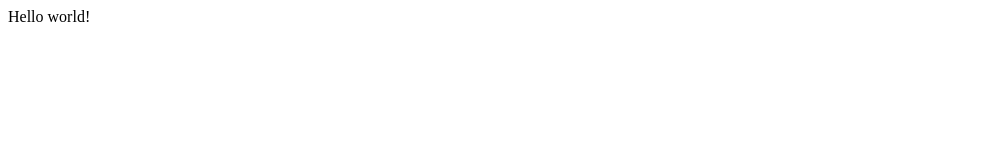
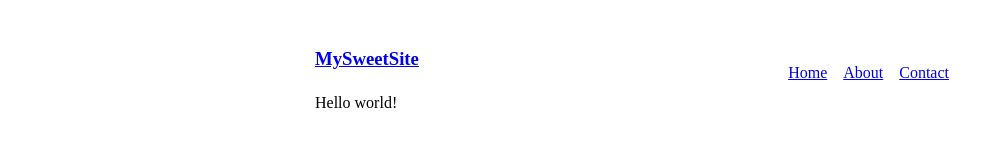
Before and after one commit to nealthom/myBlog, a Gatsby site: page / in a window 1280 px wide. Shown: the whole page, without its empty margins (0-1002 px from the left). Built offline with nearby package versions, Linux system fonts and the light colour scheme; Gatsby itself is replaced by a stand-in of ours.

Commit message:
getting started with about and contact

```diff
--- /dev/null
+++ b/src/components/layout.js
@@ -0,0 +1,24 @@
+import React from "react"
+import { Link } from "gatsby"
+
+const ListLink = ({ to, children }) => (
+  <li style={{ display: `inline-block`, marginRight: `1rem` }}>
+    <Link to={to}>{children}</Link>
+  </li>
+)
+export default ({ children }) => (
+  <div style={{ margin: `3rem auto`, maxWidth: 650, padding: `0 1rem` }}>
+    <header style={{ marginBottom: `1.5rem` }}>
+      <Link to="/" style={{ textShadow: `none`, backgroundImage: `none` }}>
+        <h3 style={{ display: `inline` }}>MySweetSite</h3>
+      </Link>
+      <ul style={{ listStyle: `none`, float: `right` }}>
+        <ListLink to="/">Home</ListLink>
+        <ListLink to="/about/">About</ListLink>
+        <ListLink to="/contact/">Contact</ListLink>
+      </ul>
+    </header>
+
+    {children}
+  </div>
+)
--- a/src/pages/index.js
+++ b/src/pages/index.js
@@ -1,3 +1,8 @@
 import React from "react"
+import Layout from "../components/layout"
 
-export default () => <div>Hello world!</div>
+export default () => (
+  <Layout>
+    <div>Hello world!</div>
+  </Layout>
+)
```
Also changed, not shown: src/pages/about.js (added, +10 -0 lines), src/pages/contact.js (added, +13 -0 lines), 1 other file.
